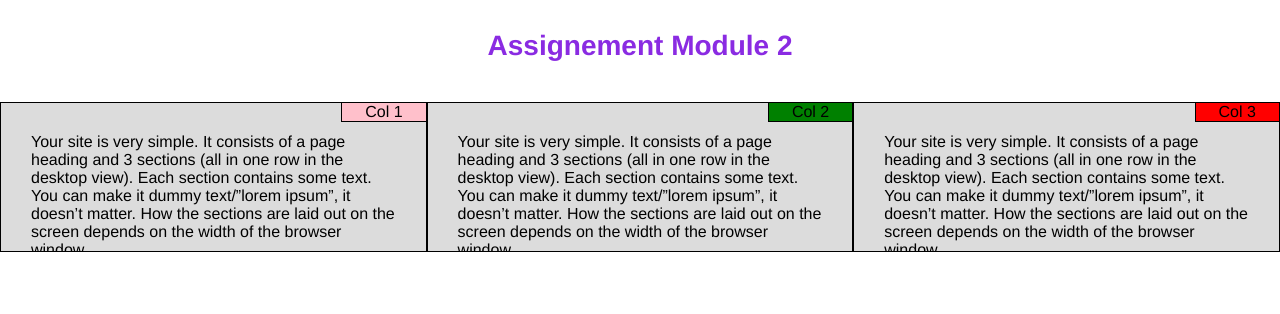
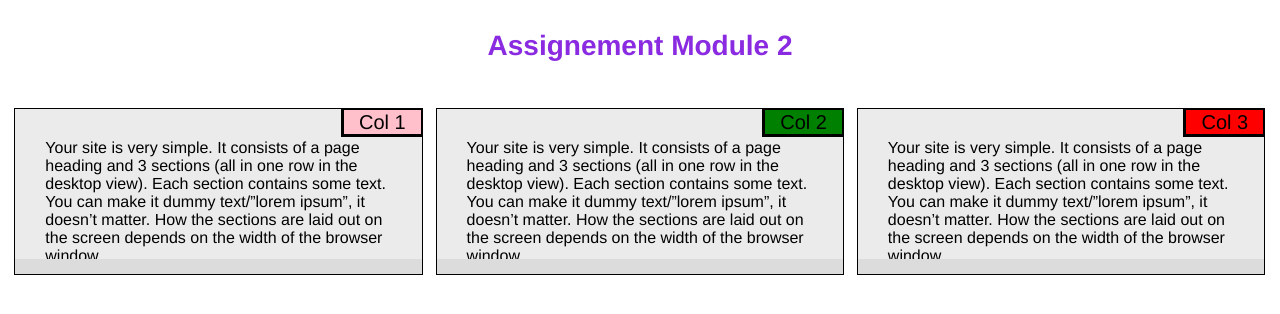
Before and after one commit to agnesvassy/coursera-test, a plain HTML site: page modul2-solution/index.html in a window 1280 px wide. Drawn offline with Linux system fonts and the light colour scheme.

Commit message:
some changes

```diff
--- a/modul2-solution/css/styles.css
+++ b/modul2-solution/css/styles.css
@@ -6,8 +6,13 @@
   font-family: Helvetica;
 
 }
+body{
+  display:block;
+  margin: 8px;
+}
 
 h1 {
+  display:block;
   text-align: center;
   font-size:175%;
   color: blueviolet;
@@ -15,18 +20,23 @@ h1 {
   margin-top: 30px;
 
 }
+.section {
+  background-color:#ebebeb;
+  position:relative;
+    padding:30px;
+  width: 100%;
+  height: 150px;
+  margin-left:auto;
+  margin:0px;
+  margin-bottom:15px;
+  color: black;
+  overflow:hidden;
+
+}
 
 p {
-  border: 1px solid black;
-  margin:0px;
-  background-color: gainsboro;
-  padding:30px;
-  width: 100%;
-  height: 150px;
-  margin-bottom:15px;
-  color: black;
-  overflow:auto;
-  position:relative;
+ display:block;
+
 
 }
 .box {
@@ -40,8 +50,15 @@ p {
   right: 0px;
   top:0px;
   border: 1px solid black;
+  border-bottom: 3px solid black;
+  border-left: 3px solid black;
   background-color:pink;
   text-align:center;
+  line-height: 24px;
+  font-size: 125%;
+  margin:0px;
+  padding:0px;
+  right: 0px;
 
 }
 
@@ -51,30 +68,51 @@ p {
   right: 0px;
   top:0px;
   border: 1px solid black;
+  border-bottom: 3px solid black;
+  border-left: 3px solid black;
+  text-align:center;
+  line-height: 24px;
+  font-size: 125%;
+  margin:0px;
+  padding:0px;
+  right: 0px;
   background-color:green;
-  text-align:center;
 
 }
 #col3 {
-  position:absolute;
+ position:absolute;
   width: 20%;
   right: 0px;
   top:0px;
   border: 1px solid black;
+  border-bottom: 3px solid black;
+  border-left: 3px solid black;
+  text-align:center;
+  line-height: 24px;
+  font-size: 125%;
+  margin:0px;
+  padding:0px;
+  right: 0px;
   background-color:red;
-  text-align:center;
 
 }
 
+div {
+  display: block;
+}
 
 .row{
   width: 100%;
+  display: block;
  }
 
 /********** Medium devices only, Desktop view **********/
 @media (min-width: 992px) {
   .col-md-1, .col-md-2, .col-md-3, .col-md-4, .col-md-5, .col-md-6, .col-md-7, .col-md-8, .col-md-9, .col-md-10, .col-md-11, .col-md-12 {
     float: left;
+    background-color: gainsboro;
+   border: 1px solid black;
+
 
   }
   .col-md-1 {
@@ -87,7 +125,9 @@ p {
     width: 25%;
   }
   .col-md-4 {
-    width: 33.33%;
+    width: 32.33%;
+    margin: 0.5%;
+
   }
   .col-md-5 {
     width: 41.66%;
@@ -118,7 +158,9 @@ p {
 @media (min-width: 768px) and (max-width: 991px) {
   .col-sd-1, .col-sd-2, .col-sd-3, .col-sd-4, .col-sd-5, .col-sd-6, .col-sd-7, .col-sd-8, .col-sd-9, .col-sd-10, .col-sd-11, .col-sd-12 {
     float: left;
-
+background-color: gainsboro;
+   border: 1px solid black;
+   margin: 0.5%;
   }
   .col-sd-1 {
     width: 8.33%;
@@ -136,7 +178,7 @@ p {
     width: 41.66%;
   }
   .col-sd-6 {
-    width: 50%;
+    width: 49%;
   }
   .col-sd-7 {
     width: 58.33%;
@@ -154,13 +196,14 @@ p {
     width: 91.66%;
   }
   .col-sd-12 {
-    width: 100%;
+    width: 99%;
   }
 
   /********** Extra Small devices only Phones view **********/
 @media (max-width: 767px) {
   .col-sx-1, .col-sx-2, .col-sx-3, .col-sx-4, .col-sx-5, .col-sx-6, .col-sx-7, .col-sx-8, .col-sx-9, .col-sx-10, .col-sx-11, .col-sx-12 {
     float: left;
+      margin: 0.5%;
   }
   .col-sx-1 {
     width: 8.33%;
--- a/modul2-solution/index.html
+++ b/modul2-solution/index.html
@@ -11,11 +11,23 @@
 <h1>Assignement Module 2</h1>
 
 <div class="row">
-  <div class="col-md-4 col-sd-6 col-sx-12 box"><p>Your site is very simple. It consists of a page heading and 3 sections (all in one row in the desktop view). Each section contains some text. You can make it dummy text/”lorem ipsum”, it doesn’t matter. How the sections are laid out on the screen depends on the width of the browser window.</p><div id="col1">Col 1</div></div>
-  <div class="col-md-4  col-sd-6 col-sx-12 box"><p>Your site is very simple. It consists of a page heading and 3 sections (all in one row in the desktop view). Each section contains some text. You can make it dummy text/”lorem ipsum”, it doesn’t matter. How the sections are laid out on the screen depends on the width of the browser window.</p><div id="col2">Col 2</div></div>
-  <div class="col-md-4 col-sd-12 col-sx-12 box"><p>Your site is very simple. It consists of a page heading and 3 sections (all in one row in the desktop view). Each section contains some text. You can make it dummy text/”lorem ipsum”, it doesn’t matter. How the sections are laid out on the screen depends on the width of the browser window.</p><div id="col3">Col 3</div></div>
+  <div class="col-md-4 col-sd-6 col-sx-12 box">
+  <div class="section">
+  <p id="col1">Col 1</p>
 
-</div>
+  <p id="text">Your site is very simple. It consists of a page heading and 3 sections (all in one row in the desktop view). Each section contains some text. You can make it dummy text/”lorem ipsum”, it doesn’t matter. How the sections are laid out on the screen depends on the width of the browser window.</p>
+  </div></div>
+  <div class="col-md-4  col-sd-6 col-sx-12 box">
+  <div class="section">
+  <p id="col2">Col 2</p>
+  <p id="text">Your site is very simple. It consists of a page heading and 3 sections (all in one row in the desktop view). Each section contains some text. You can make it dummy text/”lorem ipsum”, it doesn’t matter. How the sections are laid out on the screen depends on the width of the browser window.</p>
+  </div></div>
+  <div class="col-md-4 col-sd-12 col-sx-12 box">
+  <div class="section">
+  	<p id="col3">Col 3</p>
+  <p id="text">Your site is very simple. It consists of a page heading and 3 sections (all in one row in the desktop view). Each section contains some text. You can make it dummy text/”lorem ipsum”, it doesn’t matter. How the sections are laid out on the screen depends on the width of the browser window.</p></div>
+
+</div></div>
 
 </body>
 </html>
```
